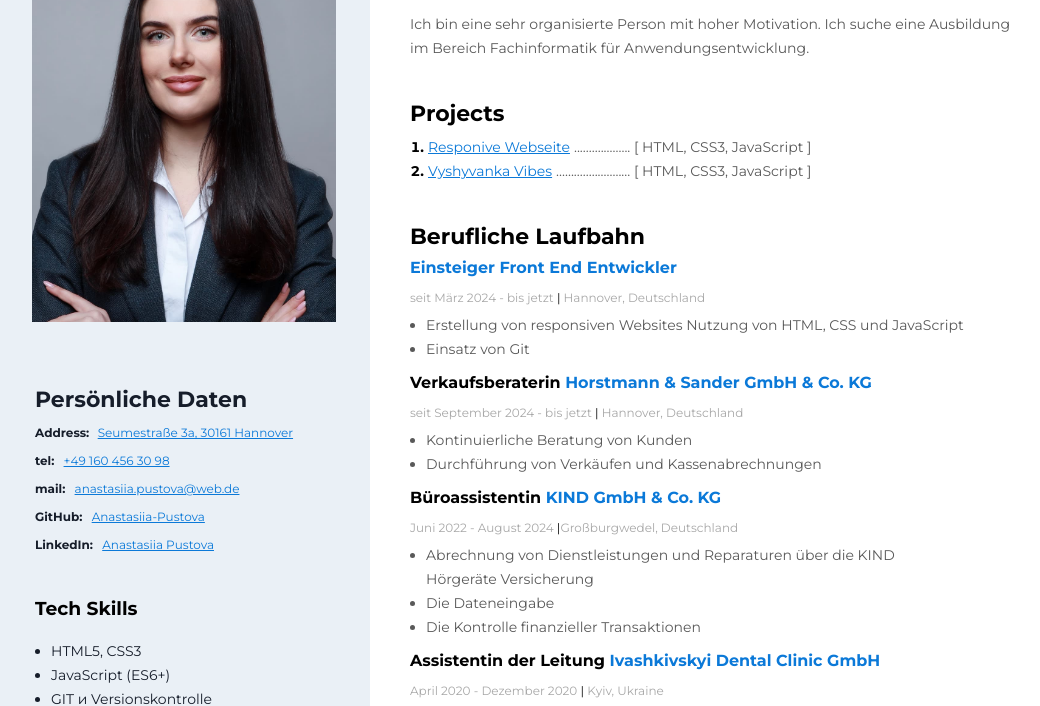
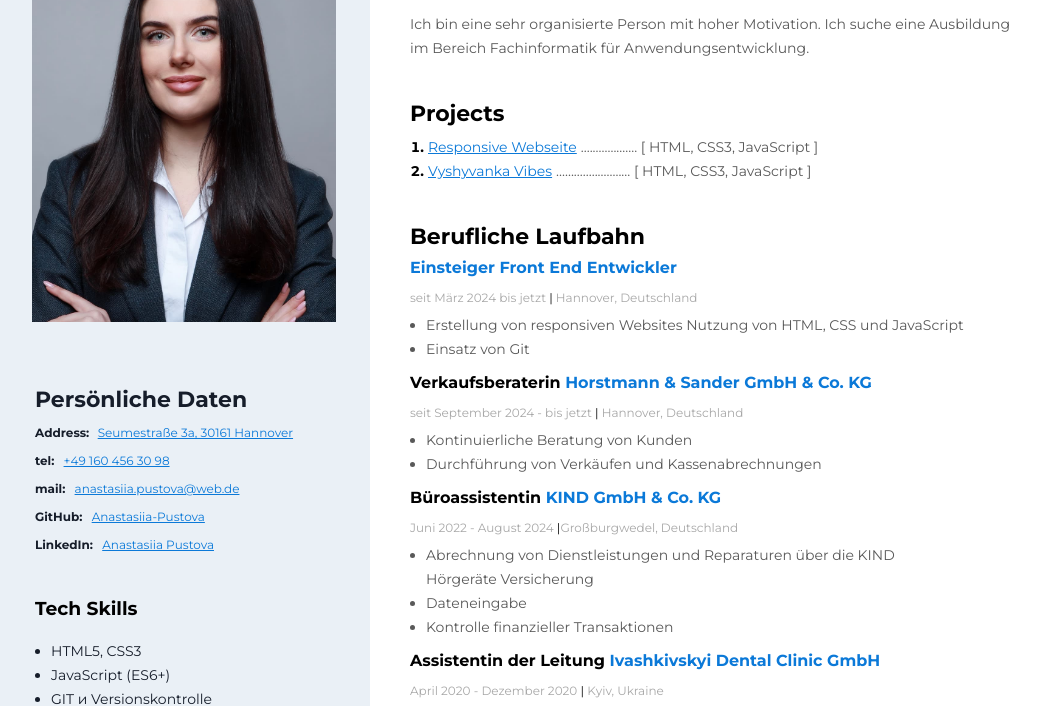
Before and after one commit to Anastasiia-Pustova/CV, a plain HTML site: page index.html in a window 1280 px wide. Shown: the part 109-815 px from the top of the page, without its empty margins (40-1080 px from the left). Drawn offline with Linux system fonts and the light colour scheme.

Commit message:
correction

```diff
--- a/index.html
+++ b/index.html
@@ -34,7 +34,7 @@
                 class="my-projects-link"
                 href="https://github.com/Anastasiia-Pustova/goit-markup-hw-06"
                 target="_blank"
-                >Responive Webseite</a
+                >Responsive Webseite</a
               >
               <span class="my-projects-item-tech">
                 ................... [ HTML, CSS3, JavaScript ]
@@ -64,7 +64,7 @@
               <span class="arbeit">Einsteiger Front End Entwickler </span>
             </h4>
             <p class="work-exp-time">
-              seit März 2024 - bis jetzt
+              seit März 2024 bis jetzt
               <span class="pipe">|</span> Hannover, Deutschland
             </p>
             <ul class="work-exp-item">
@@ -106,9 +106,9 @@
                 Abrechnung von Dienstleistungen und Reparaturen über die KIND
                 <br />Hörgeräte Versicherung
               </li>
-              <li class="work-exp-list">Die Dateneingabe</li>
+              <li class="work-exp-list">Dateneingabe</li>
               <li class="work-exp-list">
-                Die Kontrolle finanzieller Transaktionen
+                Kontrolle finanzieller Transaktionen
               </li>
             </ul>
           </div>
```
